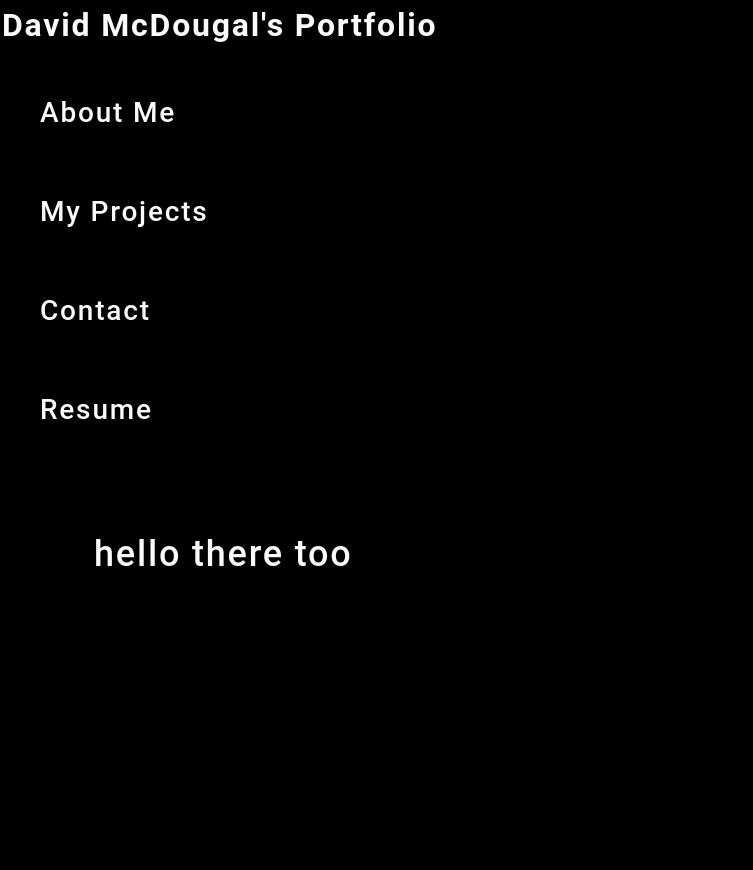
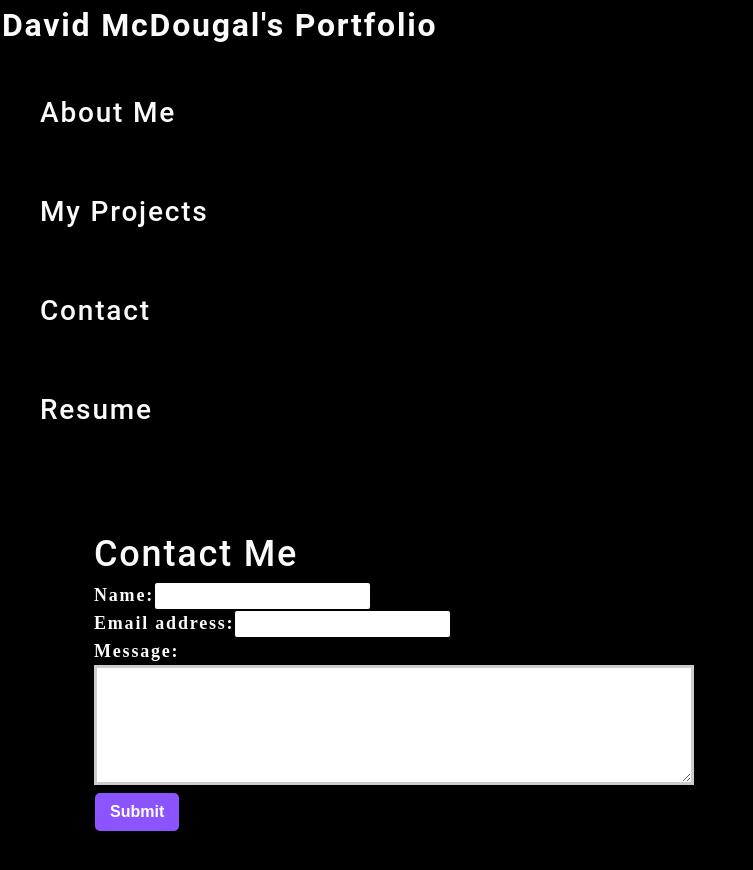
Before and after one commit to davsav16/david-m-portfolio, a React (Create React App) app: page / in a window 1280 px wide. Both pictures are taken after a click on the item "Contact". Shown: the top 870 px of the page, without its empty margins (0-753 px from the left). Before the commit the page ends 800 px from the top, so only its background shows below. Built offline with nearby package versions, Linux system fonts and the light colour scheme.

Commit message:
first steps to contact form

```diff
--- a/src/components/Contact/index.js
+++ b/src/components/Contact/index.js
@@ -3,7 +3,22 @@
 function Contact() {
     return (
         <section>
-            <h1>hello there too</h1>
+            <h1>Contact Me</h1>
+            <form id="contact-form">
+                <div>
+                    <label htmlFor="name">Name:</label>
+                    <input type="text" name="name" />
+                </div>
+                <div>
+                    <label htmlFor="email">Email address:</label>
+                    <input type="email" name="email" />
+                </div>
+                <div>
+                    <label htmlFor="message">Message:</label>
+                    <textarea name="message" rows="5" />
+                </div>
+                <button type="submit">Submit</button>
+            </form>
         </section>
     )
 }
```
